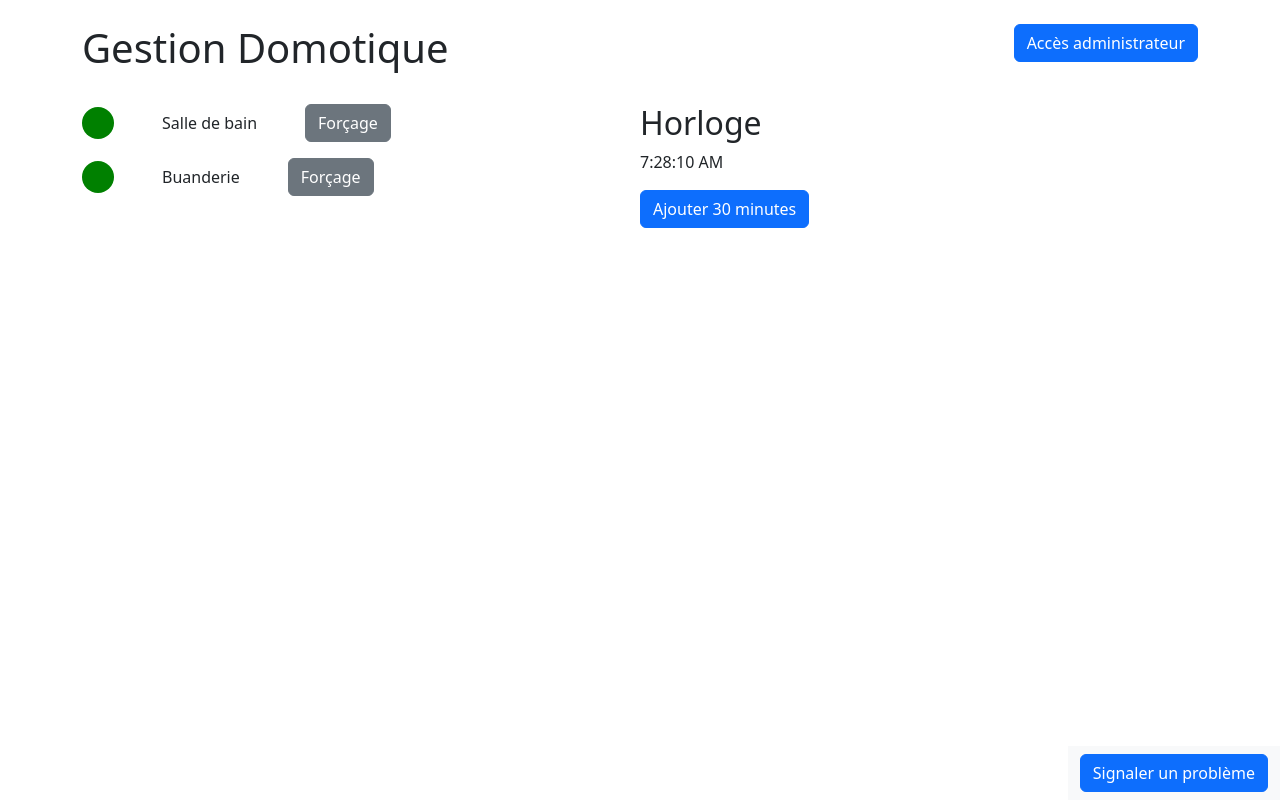
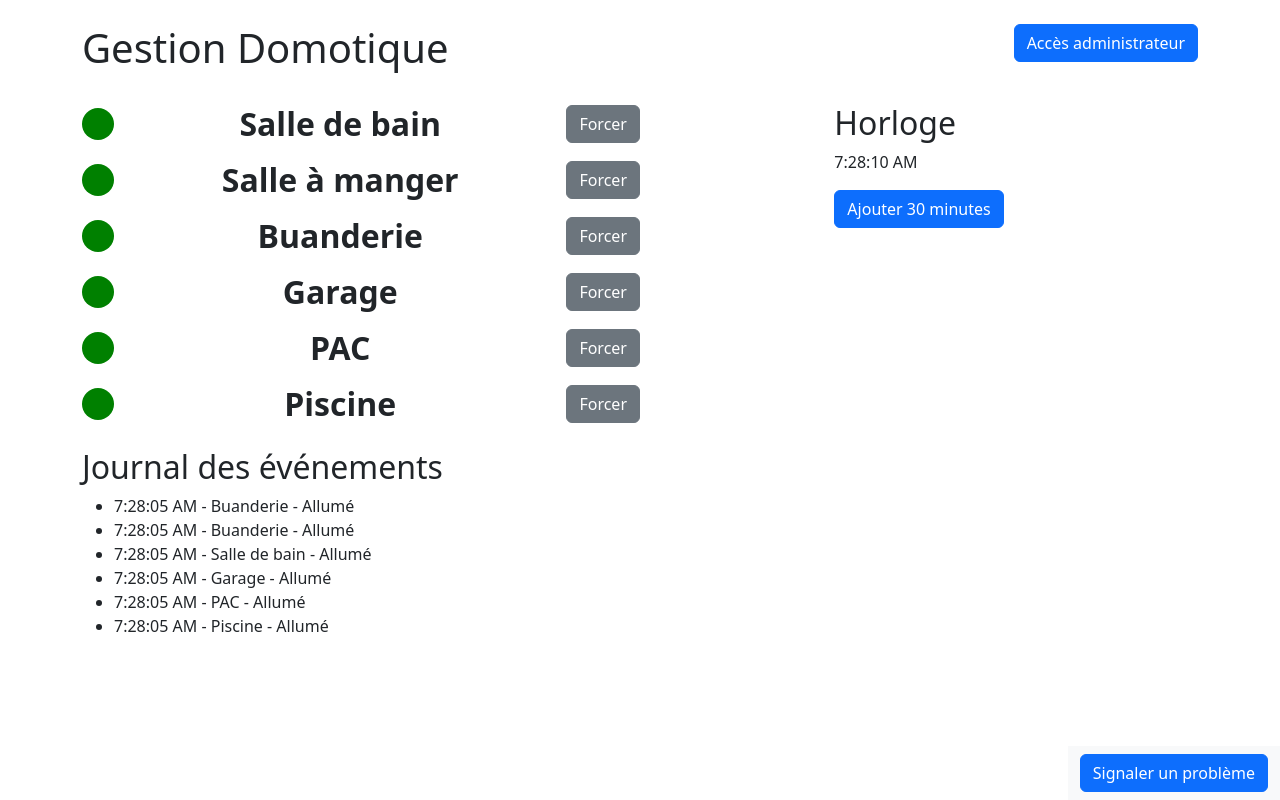
Before and after one commit to Veudzveulay/angularProject, an Angular app: page / in a window 1280 px wide. Built offline with nearby package versions, Linux system fonts and the light colour scheme.

Commit message:
Add log when change etat

```diff
--- a/src/app/app-domotique/app-domotique.component.html
+++ b/src/app/app-domotique/app-domotique.component.html
@@ -1,19 +1,39 @@
 <div class="container d-flex">
   <!-- Partie gauche avec 6 boutons -->
   <div class="col-6">
-    <div class="d-flex align-items-center">
+    <div class="d-flex align-items-center justify-content-between">
       <button class="btn-etat" [ngClass]="salleDeBainButtonClass"></button>
-      <span class="px-5">Salle de bain</span>
-      <button type="button" class="btn btn-secondary">Forçage</button>
+      <span class="room">Salle de bain</span>
+      <button type="button" class="btn btn-secondary">Forcer</button>
     </div>
-    <div class="d-flex align-items-center mt-3">
+    <div class="d-flex align-items-center justify-content-between mt-3">
+      <button class="btn-etat" [ngClass]="salleMangerButtonClass"></button>
+      <span class="room"> Salle à manger </span>
+      <button type="button" class="btn btn-secondary">Forcer</button>
+    </div>
+    <div class="d-flex align-items-center justify-content-between mt-3">
       <button class="btn-etat" [ngClass]="buanderieButtonClass"></button>
-      <span class="px-5"> Buanderie </span>
-      <button type="button" class="btn btn-secondary">Forçage</button>
+      <span class="room"> Buanderie </span>
+      <button type="button" class="btn btn-secondary">Forcer</button>
+    </div>
+    <div class="d-flex align-items-center justify-content-between mt-3">
+      <button class="btn-etat" [ngClass]="garageButtonClass"></button>
+      <span class="room"> Garage </span>
+      <button type="button" class="btn btn-secondary">Forcer</button>
+    </div>
+    <div class="d-flex align-items-center justify-content-between mt-3">
+      <button class="btn-etat" [ngClass]="pacButtonClass"></button>
+      <span class="room"> PAC </span>
+      <button type="button" class="btn btn-secondary">Forcer</button>
+    </div>
+    <div class="d-flex align-items-center justify-content-between mt-3">
+      <button class="btn-etat" [ngClass]="piscineButtonClass"></button>
+      <span class="room"> Piscine </span>
+      <button type="button" class="btn btn-secondary" >Forcer</button>
     </div>
   </div>
   <!-- Partie droite avec horloge et bouton -->
-  <div class="col-6">
+  <div class="col-6 d-flex justify-content-center">
     <div class="row">
       <div class="col">
         <h2>Horloge</h2>
@@ -23,3 +43,13 @@
     </div>
   </div>
 </div>
+<div class="container mt-4">
+  <div class="col-12">
+    <h2>Journal des événements</h2>
+    <ul>
+      <li *ngFor="let event of eventLog">
+        {{ event.time }} - {{ event.room }} - {{ event.state }}
+      </li>
+    </ul>
+  </div>
+</div>
--- a/src/app/app-domotique/app-domotique.component.ts
+++ b/src/app/app-domotique/app-domotique.component.ts
@@ -1,4 +1,11 @@
 import { Component, OnInit } from '@angular/core';
+
+// Définition de l'interface EventLog
+interface EventLog {
+  time: string;
+  room: string;
+  state: string;
+}
 
 @Component({
   selector: 'app-app-domotique',
@@ -21,6 +28,14 @@ export class AppDomotiqueComponent {
 
   piscineButtonClass: string;
 
+  eventLog: EventLog[] = [];
+
+  // Définition des états explicites
+  stateLabels: { [key: string]: string } = {
+    'btn-off': 'Éteint',
+    'btn-on': 'Allumé',
+    // Ajoutez d'autres états explicites au besoin
+  };
 
   constructor() { }
 
@@ -53,16 +68,92 @@ export class AppDomotiqueComponent {
   updateRoomStates(): void {
     const currentHour = this.currentDateTime.getHours();
 
-    if (currentHour >= 23 || currentHour < 7 ) {
-      this.buanderieButtonClass = 'btn-off'; // Éteindre la buanderie
+    // Sauvegarde de l'état précédent
+    const previousState = {
+      buanderie: this.buanderieButtonClass,
+      salleManger: this.salleMangerButtonClass,
+      salleDeBain: this.salleDeBainButtonClass,
+      garage: this.garageButtonClass,
+      pac: this.pacButtonClass,
+      piscine: this.piscineButtonClass
+    };
+
+    // Logique pour la buanderie
+    if (currentHour >= 23 || currentHour < 7) {
+      this.buanderieButtonClass = 'btn-off';
     } else {
-      this.buanderieButtonClass = 'btn-on'; // Allumer la buanderie
+      this.buanderieButtonClass = 'btn-on';
     }
 
-    if (currentHour >= 23 || currentHour < 7 ) {
-      this.salleDeBainButtonClass = 'btn-off'; // Éteindre la salle de bain
+    // Logique pour la salle à manger
+    if (currentHour >= 23 || currentHour < 7) {
+      this.salleMangerButtonClass = 'btn-off';
     } else {
-      this.salleDeBainButtonClass = 'btn-on'; // Allumer la salle de bain
+      this.salleMangerButtonClass = 'btn-on';
+    }
+
+    // Logique pour la salle de bain
+    if (currentHour >= 23 || currentHour < 7) {
+      this.salleDeBainButtonClass = 'btn-off';
+    } else {
+      this.salleDeBainButtonClass = 'btn-on';
+    }
+
+    // Logique pour le garage
+    if (currentHour === 7 || (currentHour > 7 && currentHour < 9)) {
+      this.garageButtonClass = 'btn-on';
+    } else {
+      this.garageButtonClass = 'btn-off';
+    }
+
+    // Logique pour la PAC
+    if (currentHour >= 23 || currentHour < 7) {
+      this.pacButtonClass = 'btn-off';
+    } else {
+      this.pacButtonClass = 'btn-on';
+    }
+
+    // Logique pour la piscine
+    if (currentHour >= 23) {
+      this.piscineButtonClass = 'btn-off';
+    } else {
+      this.piscineButtonClass = 'btn-on';
+    }
+
+    this.checkStateChanges(previousState);
+
+  }
+
+  checkStateChanges(previousState: any): void {
+    // Vérifiez les changements d'état pour chaque pièce
+    if (previousState.buanderie !== this.buanderieButtonClass) {
+      this.logEvent('Buanderie', this.buanderieButtonClass);
+    }
+    if (previousState.salleManger !== this.salleMangerButtonClass) {
+      this.logEvent('Buanderie', this.buanderieButtonClass);
+    }
+    if (previousState.salleDeBain !== this.salleDeBainButtonClass) {
+      this.logEvent('Salle de bain', this.salleDeBainButtonClass);
+    }
+    if (previousState.garage !== this.garageButtonClass) {
+      this.logEvent('Garage', this.garageButtonClass);
+    }
+    if (previousState.pac !== this.pacButtonClass) {
+      this.logEvent('PAC', this.pacButtonClass);
+    }
+    if (previousState.piscine !== this.piscineButtonClass) {
+      this.logEvent('Piscine', this.piscineButtonClass);
     }
   }
+
+  logEvent(room: string, state: string): void {
+    const time = this.currentDateTime.toLocaleTimeString();
+    // Utilisation de l'état explicite
+    const event: EventLog = {
+      time: time,
+      room: room,
+      state: this.stateLabels[state] || state  // Utilisation de l'état explicite s'il est défini, sinon utilisez l'état brut
+    };
+    this.eventLog.push(event);
+  }
 }
--- a/src/app/app-domotique/app-domotique.css
+++ b/src/app/app-domotique/app-domotique.css
@@ -14,3 +14,9 @@
   border-radius: 50%;
   border: none;
 }
+
+.room {
+  font-size: 32px;
+  line-height: 40px;
+  font-weight: 600;
+}
```
